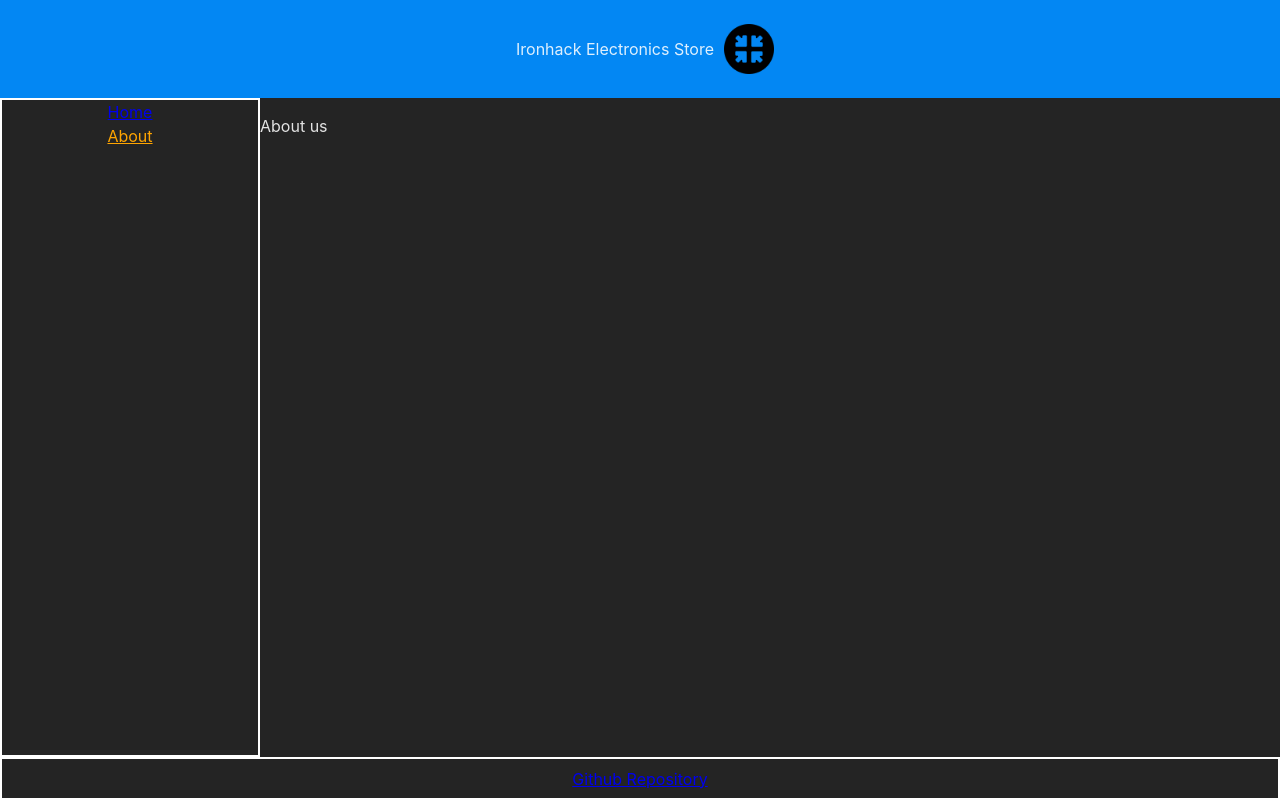
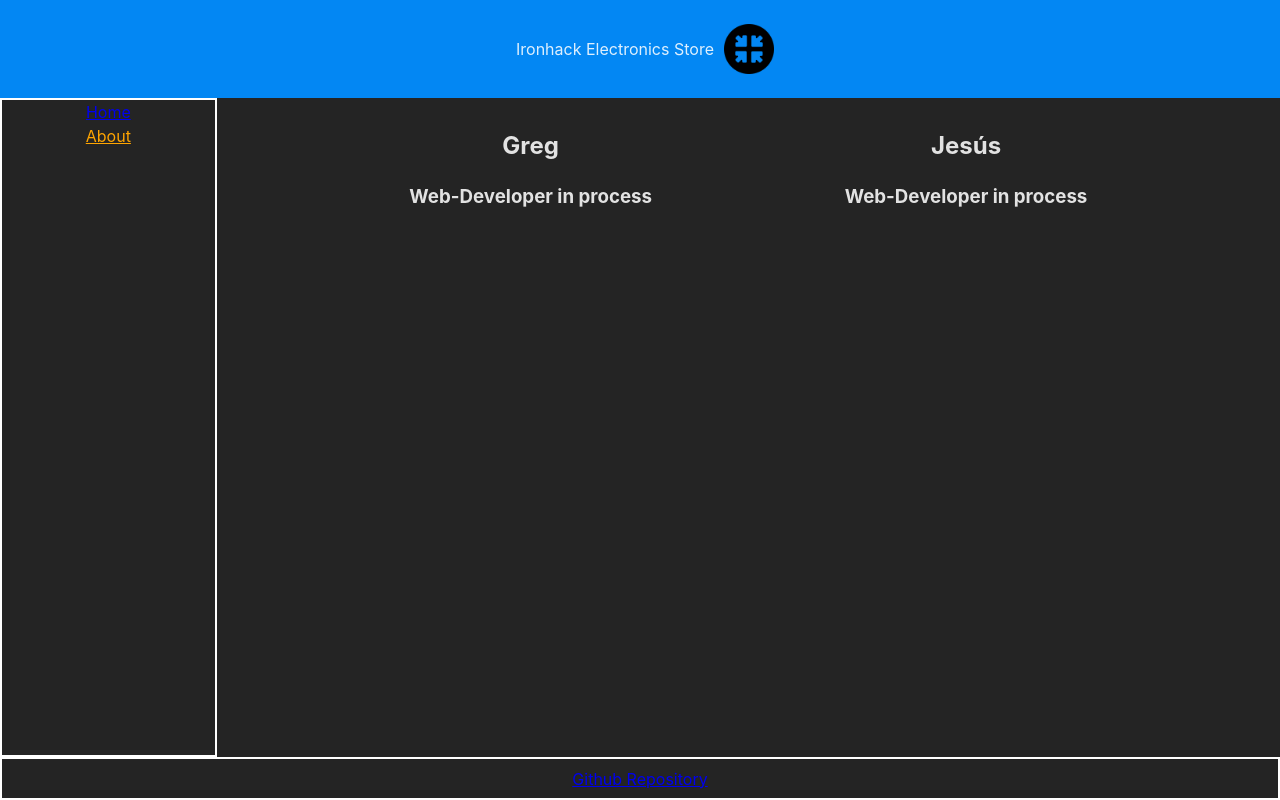
Before and after one commit to suastech/miniproject-reactApp, a React (Vite) app: page /about in a window 1280 px wide. Built offline with nearby package versions, Linux system fonts and the light colour scheme.

Commit message:
about and not found added

```diff
--- a/src/App.css
+++ b/src/App.css
@@ -63,6 +63,20 @@ a.active {
   height: 200px;
 }
 
+#not-found {
+  width: 70%;
+}
+
+#about {
+  width: 100%;
+  display: flex;
+  justify-content: space-evenly;
+}
+
+.person {
+  margin-top: 10px;
+}
+
 /*
 .logo {
   height: 6em;
--- a/src/App.jsx
+++ b/src/App.jsx
@@ -7,6 +7,8 @@ import Sidebar from './components/sidebar.jsx'
 import Footer from './components/footer.jsx'
 import ProductDetails from './components/productdetails.jsx'
 import './App.css'
+import About from './components/About.jsx';
+import NotFound from './components/NotFound.jsx';
 
 function App() {
   const [count, setCount] = useState(0)
@@ -18,8 +20,8 @@ function App() {
       <Sidebar/>
       <Routes>
         <Route path="/" element={<Products/>}/>
-        <Route path="/about" element={<p>About us</p>}/>
-        <Route path="*" element={<p>Sorry, this page does not exist.</p>}/>
+        <Route path="/about" element={<About/>}/>
+        <Route path="*" element={<NotFound/>}/>
         <Route path="/products/:productID" element={<ProductDetails/>}/>
       </Routes>
       </div>
--- /dev/null
+++ b/src/components/About.jsx
@@ -0,0 +1,18 @@
+
+export default function About() {
+  return (
+<>
+  <section id="about">
+    <div className="person">
+      <h2>Greg</h2>
+      <h3>Web-Developer in process</h3>
+    </div>
+    <div className="person">
+        <h2>Jesús</h2>
+        <h3>Web-Developer in process</h3>
+    </div>
+  </section>
+
+ </>
+)
+}
--- /dev/null
+++ b/src/components/NotFound.jsx
@@ -0,0 +1,12 @@
+
+
+export default function NotFound() {
+
+return (
+  <section id="not-found">
+    <h2>Sorry...</h2>
+    <h1>Page not found</h1>
+  </section>
+)
+
+}
```
